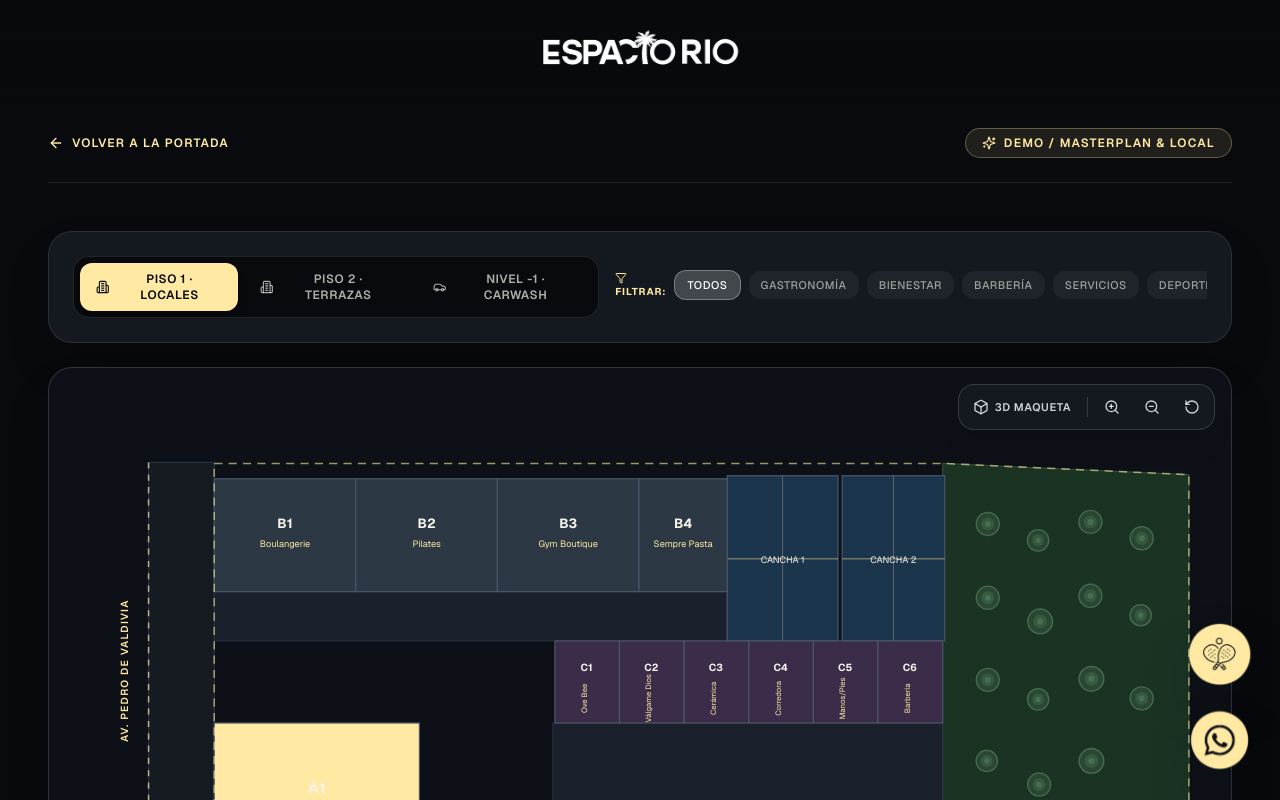
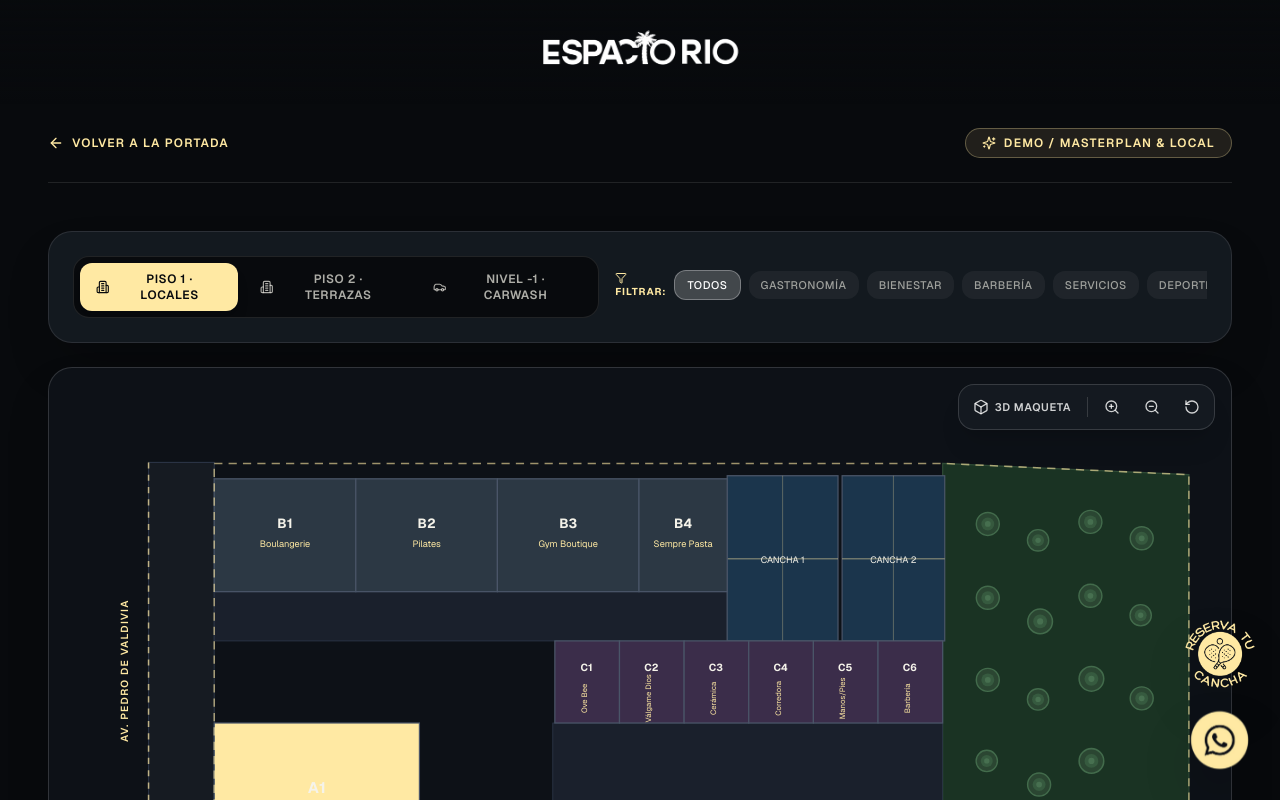
Before and after one commit to leonarriagada/espaciorio, a Next.js app: page /local in a window 1280 px wide. Shown: the top 800 px of the page. Built offline with nearby package versions, Linux system fonts and the light colour scheme.

Commit message:
feat: add floating WhatsApp and Padel booking buttons with custom iconography

```diff
--- a/src/components/ui/WhatsAppButton.tsx
+++ b/src/components/ui/WhatsAppButton.tsx
@@ -35,7 +35,7 @@ export default function WhatsAppButton() {
         >
           <div className="relative w-full h-full">
             <Image
-              src="/padel.png"
+              src="/logo_padel.png"
               alt="Reservar Cancha de Pádel"
               fill
               sizes="72px"
```
Also changed, not shown: public/logo_padel.png (added).
